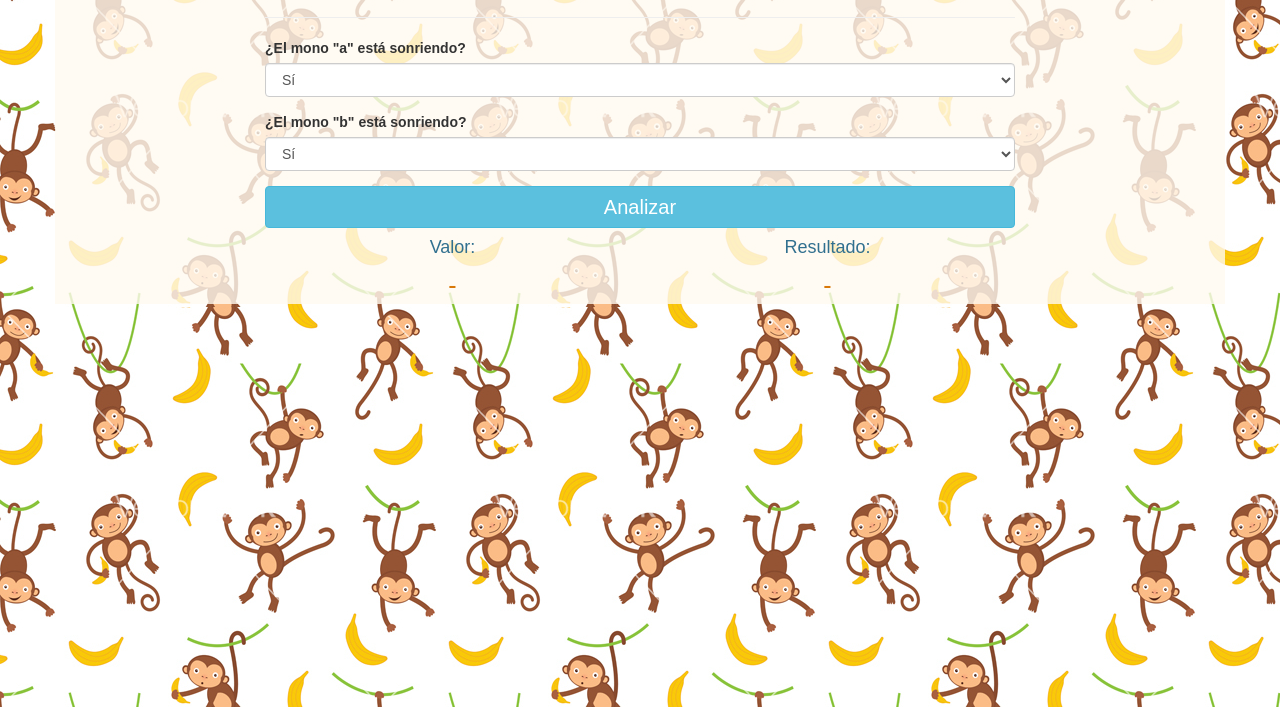
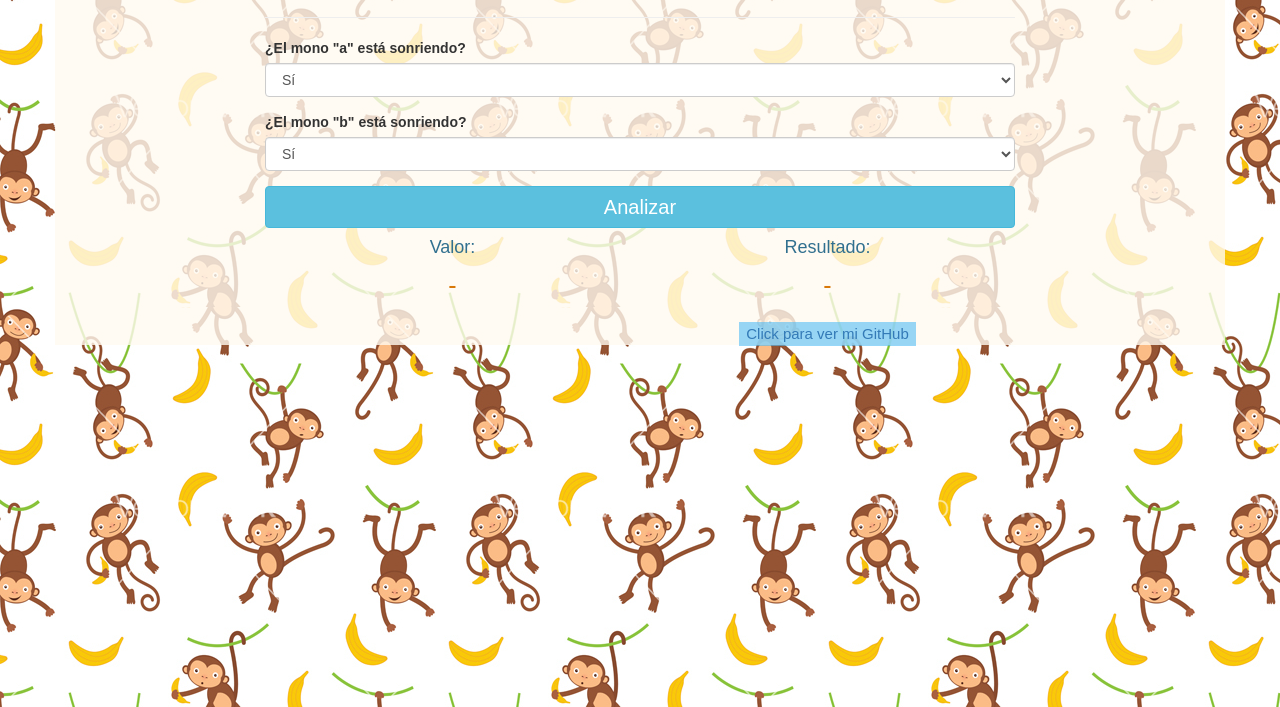
Before and after one commit to marialvarez/Ejercicio-Monkey-Problem, a plain HTML site: page index.html in a window 1280 px wide. Shown: the part 93-800 px from the top of the page. Drawn offline with nearby package versions, Linux system fonts and the light colour scheme; a web font is replaced by a local one.

Commit message:
ejercicio terminado

```diff
--- a/index.html
+++ b/index.html
@@ -46,8 +46,13 @@
                 <div class="col-md-6">
                     <h4 class="text-center text-info">Resultado:</h4>
                     <div id="salida2" style="font-size:25px; color:#d87808;" class="text-center">-</div>
+                    <br>
+                    <div class="text-center">
+                       <a class="color" href="https://github.com/marialvarez/Ejercicio-Monkey-Problem" target="_blank">Click para ver mi GitHub</a>
+                    </div>
 
                 </div>
+
 			</div>
         </div>
 	</div>
--- a/main.css
+++ b/main.css
@@ -13,3 +13,14 @@ body {
 .opaco {
     background: rgba(255,250,240,0.8);
 }
+.color {
+    text-decoration: none;
+    font-size: 15px;
+    background: rgba(83, 189, 245, 0.6);
+    padding: 1% 2%;
+}
+.color:hover {
+    text-decoration: none;
+    background: rgba(219, 165, 18, 0.6);
+    color:#fff;
+}
```
